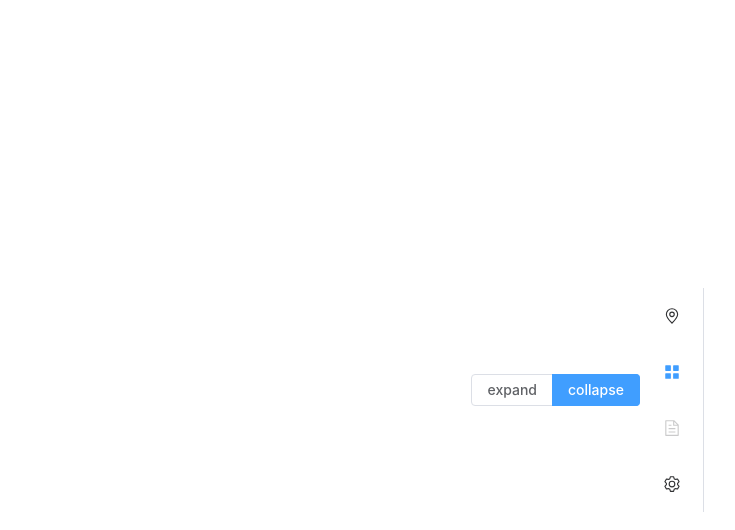
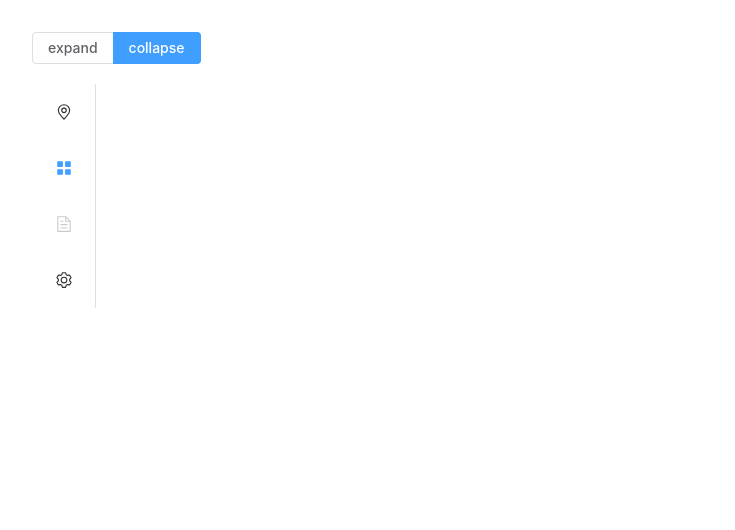
Before and after one commit to zjycpzjy/DX3906, a Vue app: page / in a window 1280 px wide. Shown: the top 530 px of the page, without its empty margins (0-735 px from the left). Built offline with nearby package versions, Linux system fonts and the light colour scheme.

Commit message:
优化样式

```diff
--- a/index.html
+++ b/index.html
@@ -6,6 +6,15 @@
     <meta name="viewport" content="width=device-width, initial-scale=1.0">
     <title>DX3906</title>
   </head>
+  <style>
+    #app{
+      display: flex;
+      flex-direction: column;
+      margin-top: 0px;
+      height: 100vh;
+    }
+
+  </style>
   <body>
     <div id="app"></div>
     <script type="module" src="/src/main.ts"></script>
--- a/src/assets/main.css
+++ b/src/assets/main.css
@@ -2,7 +2,6 @@
 
 #app {
   max-width: 1280px;
-  margin: 0 auto;
   padding: 2rem;
   font-weight: normal;
 }
@@ -28,8 +27,8 @@ a,
   }
 
   #app {
-    display: grid;
+    display: flex;
     grid-template-columns: 1fr 1fr;
-    padding: 0 2rem;
+    /*padding: 0 2rem;*/
   }
 }
```
